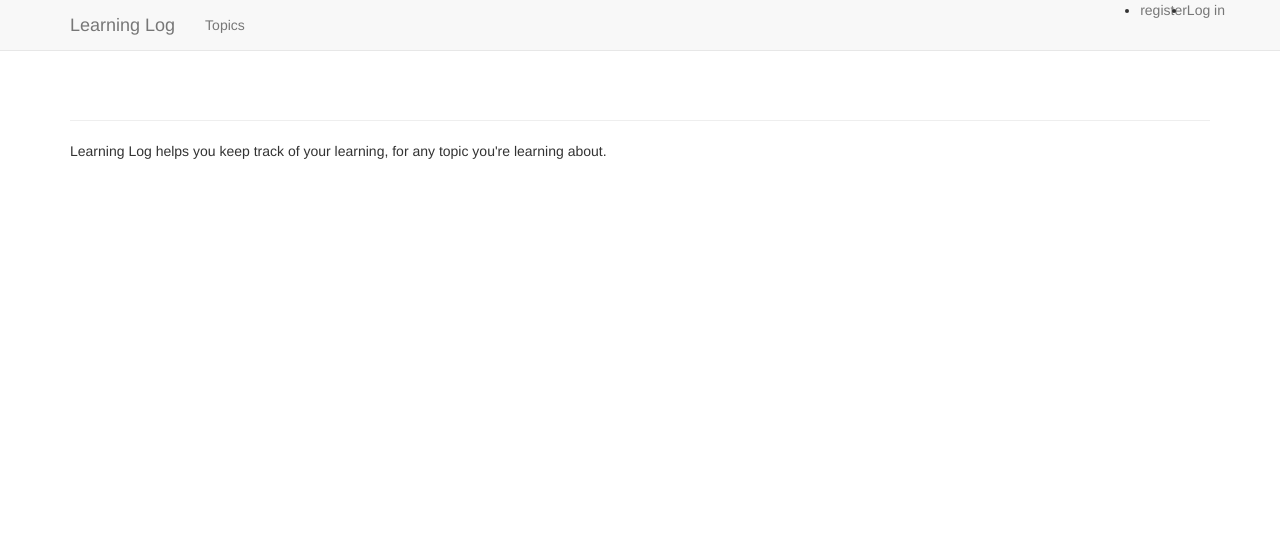
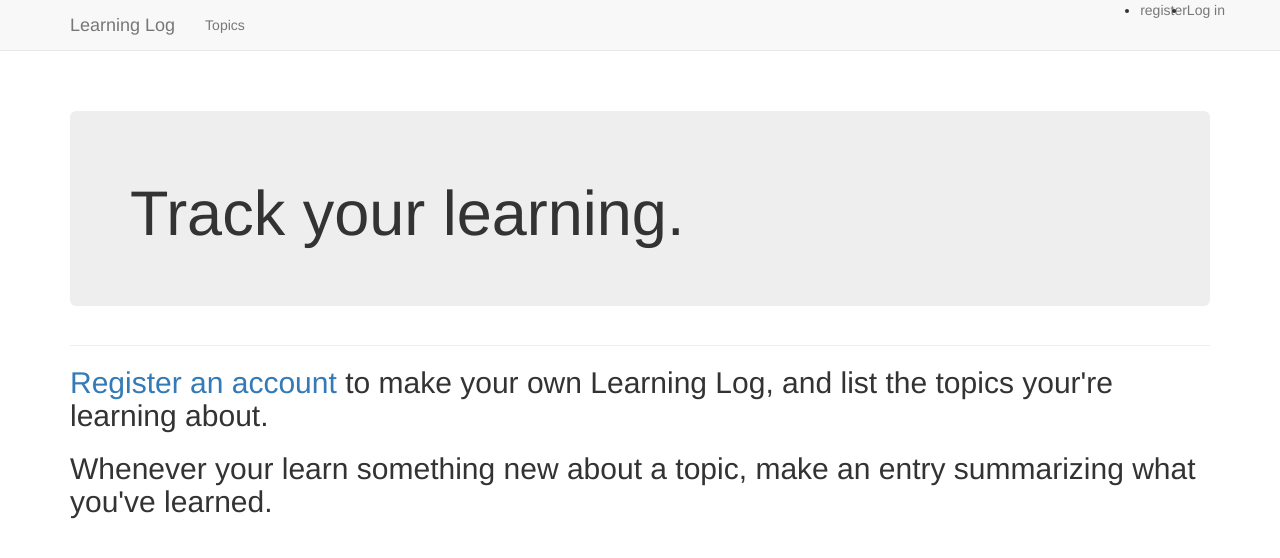
Before and after one commit to KuzinAnton/learning_log, a Django app: template learning_logs/templates/learning_logs/index.html in a window 1280 px wide. Shown: the top 558 px of the page. Run offline with Django 3.2, Linux system fonts and the light colour scheme; the template is opened without the code that fills it, so the values that code supplies are empty; some libraries are stand-ins or nearby versions.

Commit message:
Изменен файл index.html

```diff
--- a/learning_logs/templates/learning_logs/index.html
+++ b/learning_logs/templates/learning_logs/index.html
@@ -1,5 +1,16 @@
 {% extends "learning_logs/base.html" %}
 
+{% block header %}
+	<div class="jumbotron">
+		<h1>Track your learning.</h1>
+	</div>
+{% endblock header %}
+
 {% block content %}
-<p>Learning Log helps you keep track of your learning, for any topic you're learning about.</p>
+	<h2>
+		<a href="{% url 'users:register' %}">Register an account</a> to make your own Learning Log, and list the topics your're learning about.
+	</h2>
+	<h2>
+		Whenever your learn something new about a topic, make an entry summarizing what you've learned.
+	</h2>
 {% endblock content %}
```
